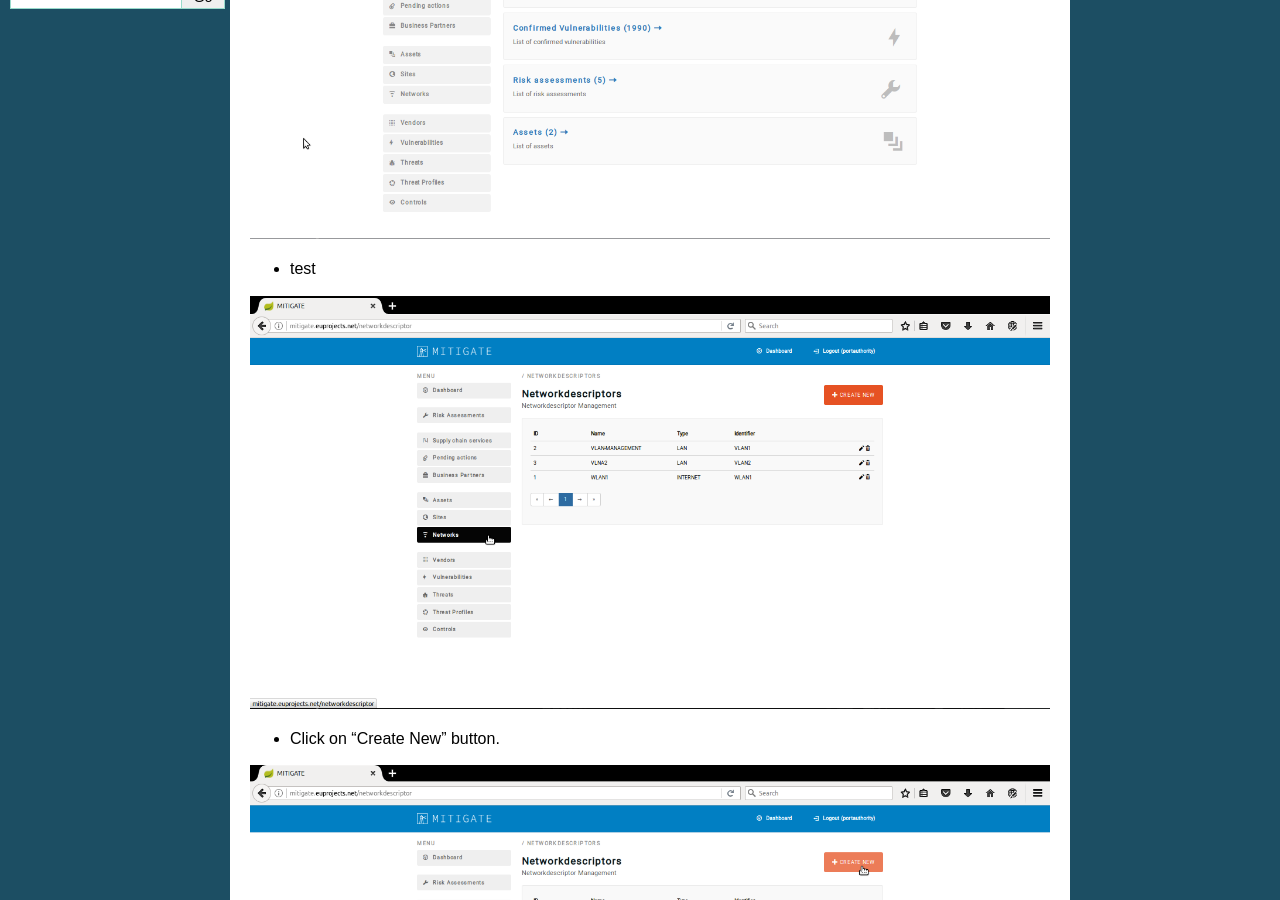
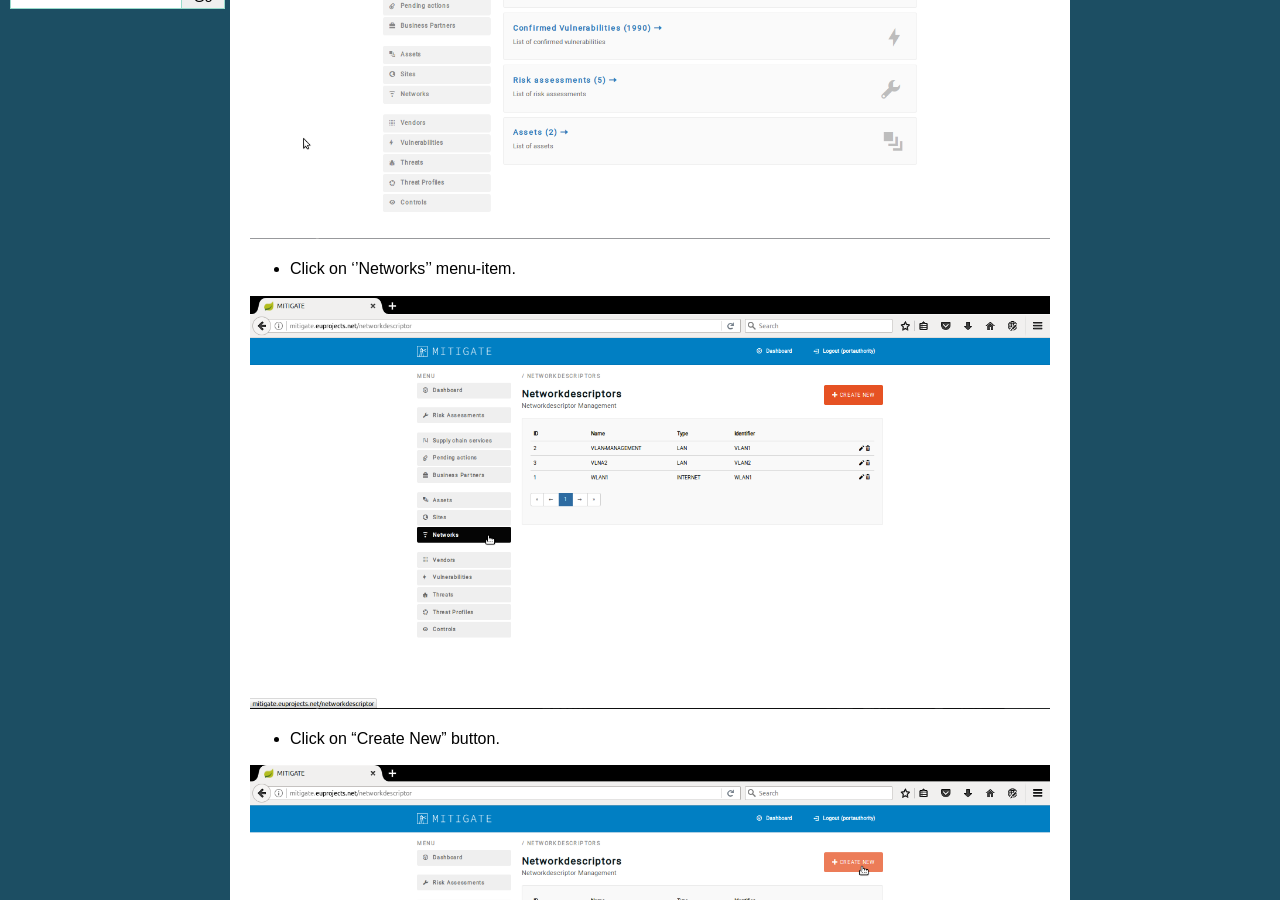
Before and after one commit to singularlogic/mitigate-documentation, a Sphinx documentation site: the page built from docs/p_network.rst, in a window 1280 px wide and 900 px high, scrolled down 380 px. Built offline with Sphinx 7.4.7, drawn with Linux system fonts in a browser that asks for light colours.

Commit message:
Update p_network.rst

```diff
--- a/docs/p_network.rst
+++ b/docs/p_network.rst
@@ -12,7 +12,7 @@ Declaring a new network
 
 .. image:: assets/Log_4.png
 
-- test
+- Click on ‘’Networks’’ menu-item.
 
 .. image:: assets/cn.png
 
```
